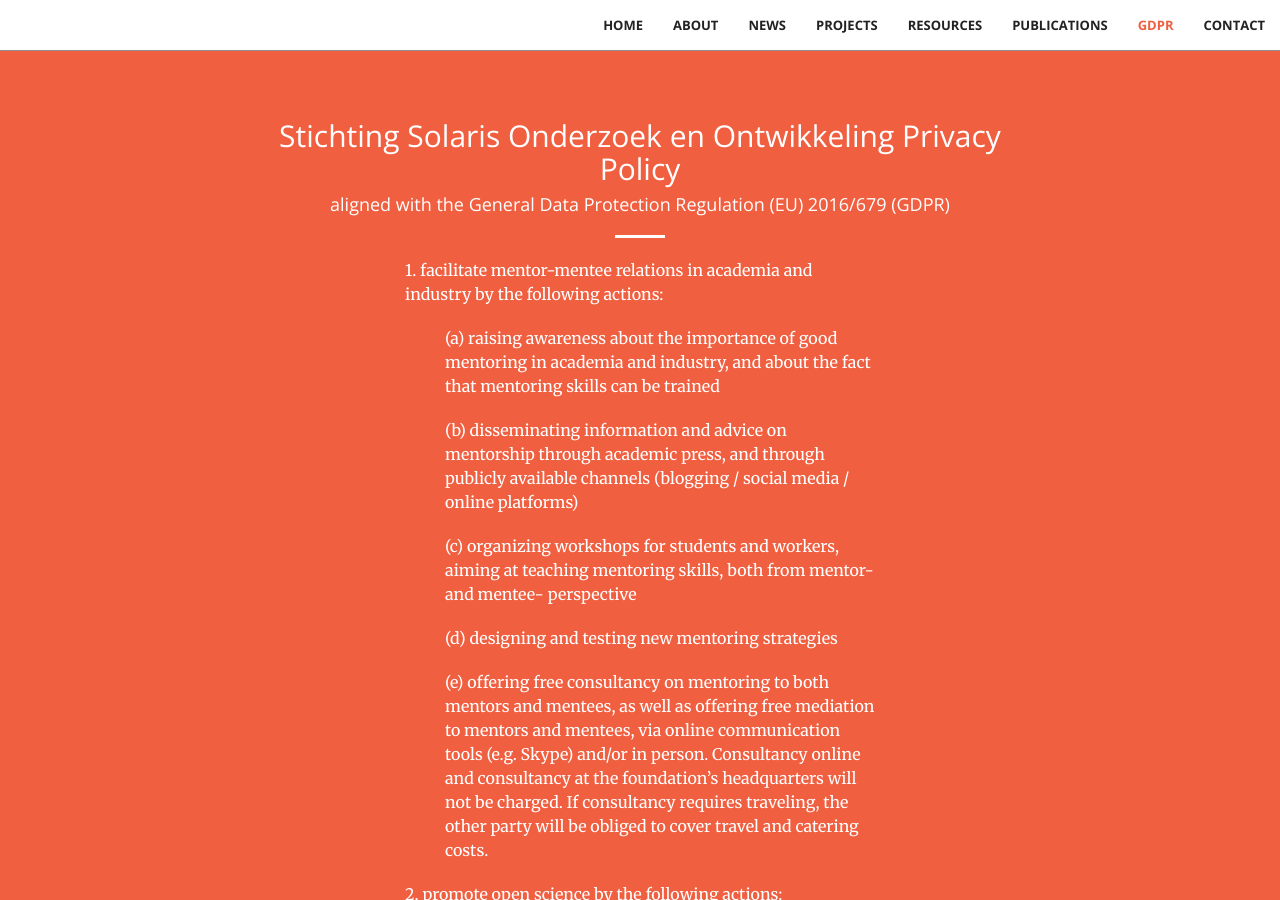
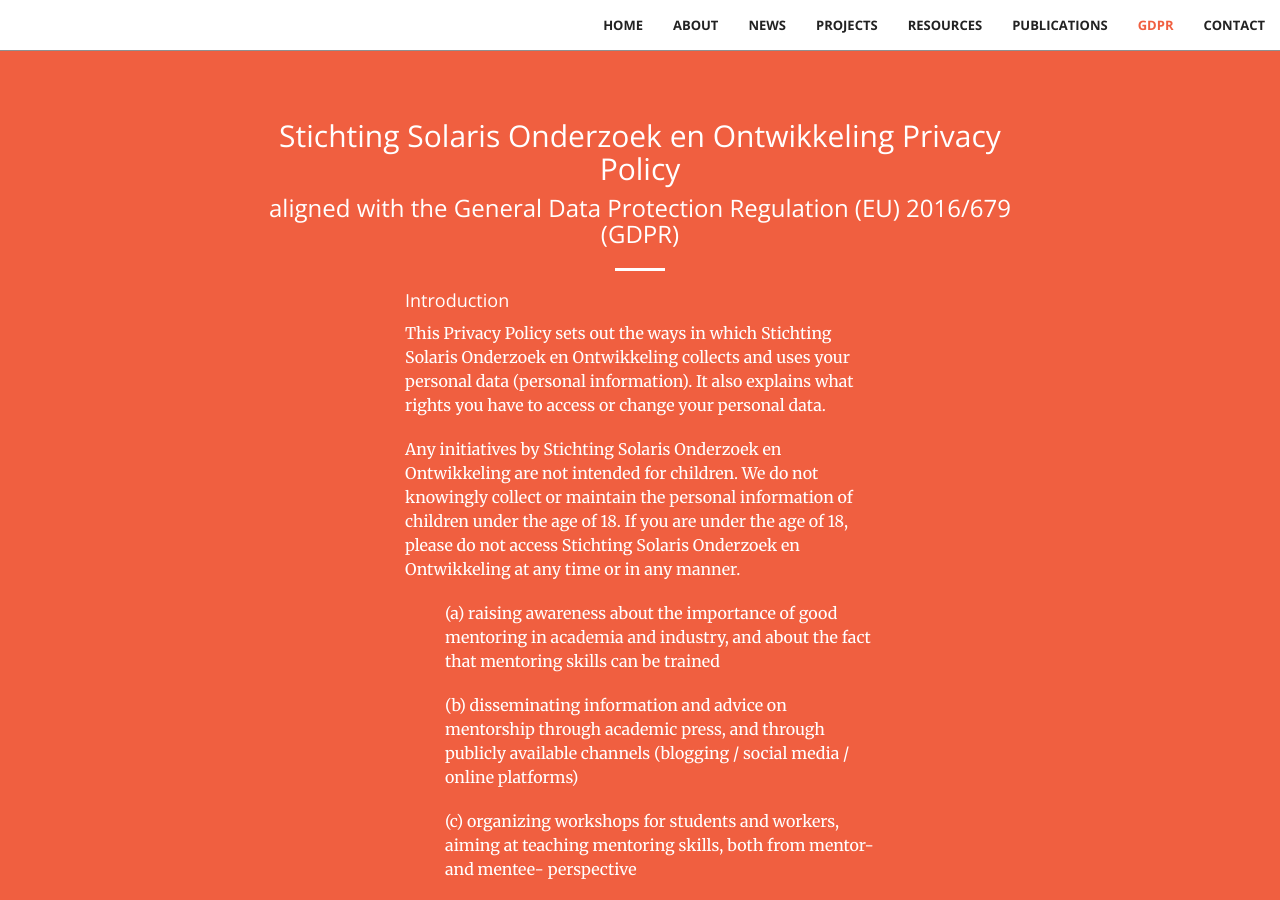
Before and after one commit to stichting-solaris/stichting-solaris.github.io, a Jekyll site: the page built from index.html, in a window 1280 px wide and 900 px high, scrolled down 3249 px. Built offline with Jekyll 4.4.1, drawn with Linux system fonts in a browser that asks for light colours.

Commit message:
Update gdpr.html

```diff
--- a/_includes/gdpr.html
+++ b/_includes/gdpr.html
@@ -8,12 +8,23 @@
         <div class="row">
             <div class="col-lg-8 col-lg-offset-2 text-center">
                 <h2 class="section-heading">Stichting Solaris Onderzoek en Ontwikkeling Privacy Policy</h2>
-                <h4 class="section-heading">aligned with the General Data Protection Regulation (EU) 2016/679 (GDPR)</h4>
+                <h3 class="section-heading">aligned with the General Data Protection Regulation (EU) 2016/679 (GDPR)</h3>
                 <hr class="light">
                 <p class="text-faded">
                     <div class="col-lg-8 col-lg-offset-2 text-left">
 
-                    <p>1. facilitate mentor-mentee relations in academia and industry by the following actions:</p>
+                    <h4 class="section-heading">Introduction</h4>
+
+                    <p>This Privacy Policy sets out the ways in which Stichting Solaris Onderzoek en Ontwikkeling
+                    collects and uses your personal data (personal information).
+                    It also explains what rights you have to access or change your personal data.</p>
+
+                    <p>Any initiatives by Stichting Solaris Onderzoek en Ontwikkeling are not intended for children.
+                    We do not knowingly collect or maintain the personal information of children under the age of 18.
+                    If you are under the age of 18,
+                    please do not access Stichting Solaris Onderzoek en Ontwikkeling at any time or in any manner.</p>
+
+
                     <p class="tab">(a) raising awareness about the importance of good mentoring in academia and industry,
                     and about the fact that mentoring skills can be trained</p>
                     <p class="tab">(b) disseminating information and advice on mentorship through academic press,
```
